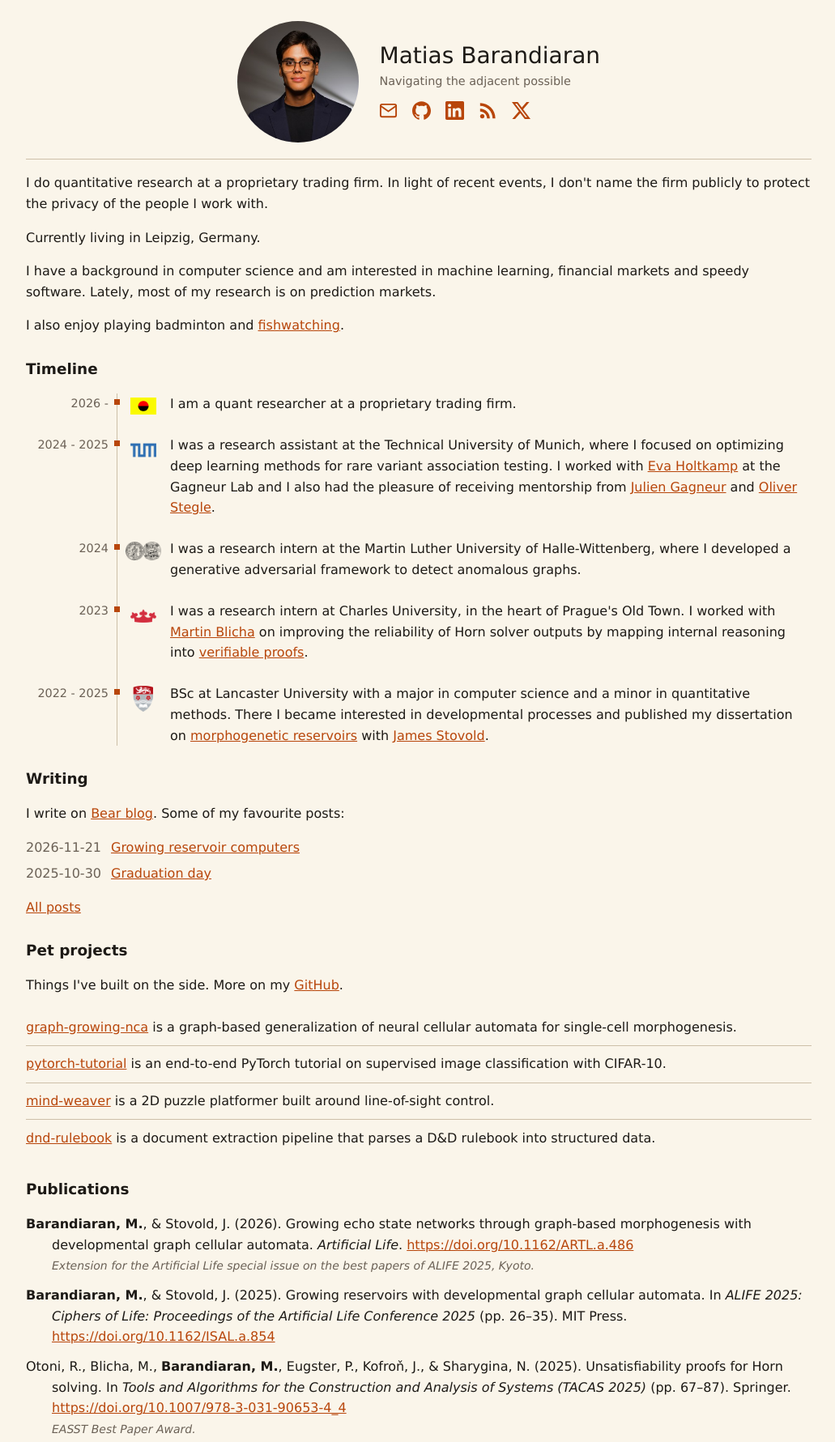
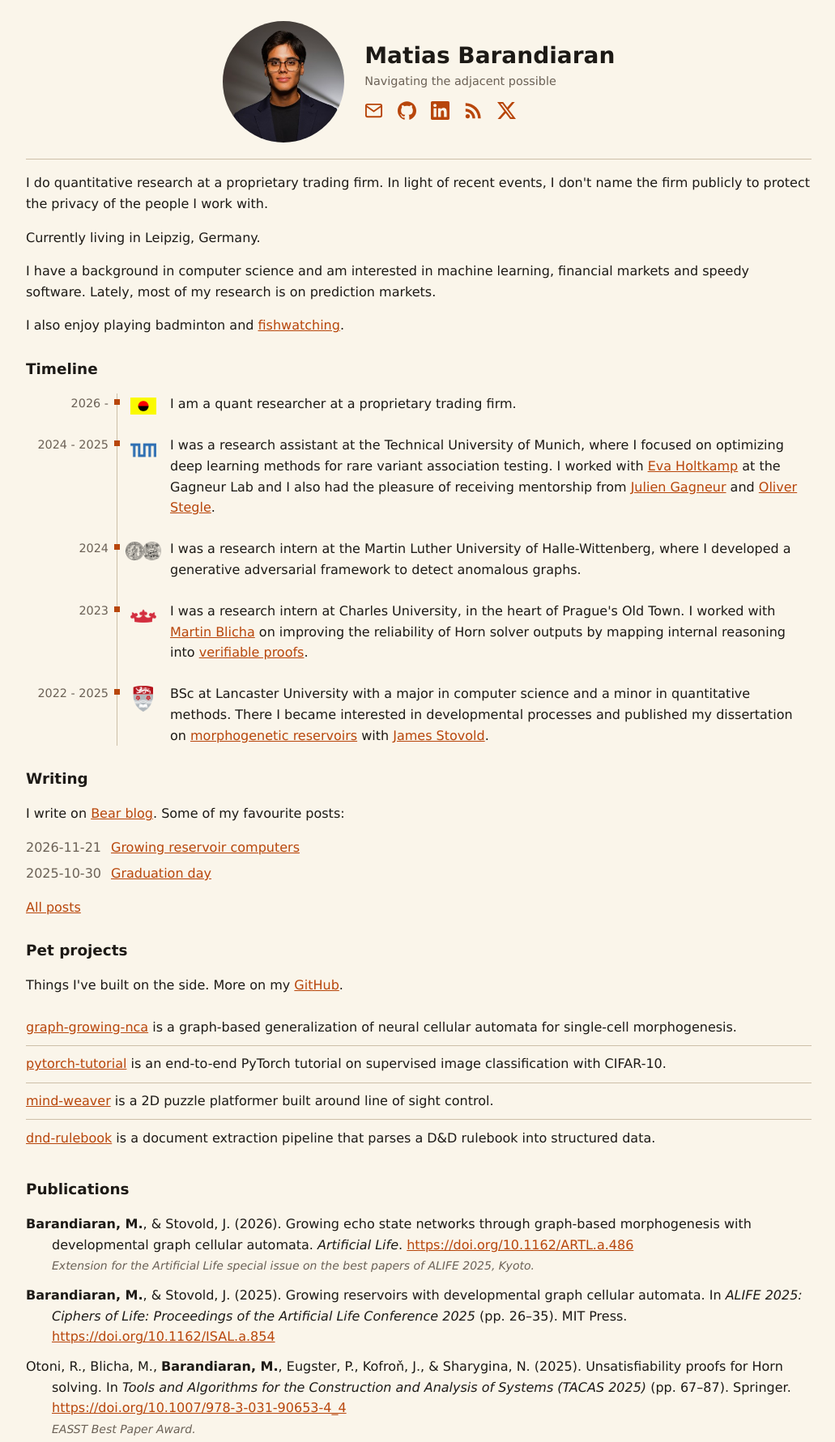
Before and after one commit to mbaranr/mbaranr.com, a plain HTML site: page index.html in a window 1280 px wide. Shown: the top 1781 px of the page at 81% size, without its empty margins (123-1154 px from the left). Drawn offline with Linux system fonts and the light colour scheme.

Commit message:
bold title

```diff
--- a/index.html
+++ b/index.html
@@ -18,7 +18,7 @@
 <header>
 <img src="img/portrait.jpg" alt="Matias Barandiaran" class="portrait" width="150" height="150">
 <div class="intro">
-<h1>Matias Barandiaran</h1>
+<h1><b>Matias Barandiaran</b></h1>
 <p class="tagline">Navigating the adjacent possible</p>
 <nav class="social">
 <a href="mailto:mbarandiaranr@gmail.com" title="Email" aria-label="Email"><svg viewBox="0 0 24 24" fill="none" stroke="currentColor" stroke-width="2" stroke-linecap="round" stroke-linejoin="round" aria-hidden="true"><rect x="2" y="4" width="20" height="16" rx="2"/><path d="m2 6 10 7 10-7"/></svg></a>
@@ -96,7 +96,7 @@
 <div class="projects">
 <div class="project"><a href="https://github.com/mbaranr/graph-growing-nca">graph-growing-nca</a> is a graph-based generalization of neural cellular automata for single-cell morphogenesis.</div>
 <div class="project"><a href="https://github.com/mbaranr/pytorch-tutorial">pytorch-tutorial</a> is an end-to-end PyTorch tutorial on supervised image classification with CIFAR-10.</div>
-<div class="project"><a href="https://github.com/mbaranr/mind-weaver">mind-weaver</a> is a 2D puzzle platformer built around line-of-sight control.</div>
+<div class="project"><a href="https://github.com/mbaranr/mind-weaver">mind-weaver</a> is a 2D puzzle platformer built around line of sight control.</div>
 <div class="project"><a href="https://github.com/mbaranr/dnd-rulebook">dnd-rulebook</a> is a document extraction pipeline that parses a D&amp;D rulebook into structured data.</div>
 </div>
 
```
